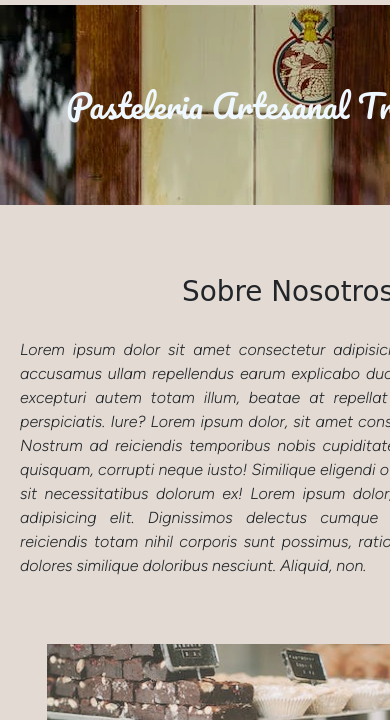
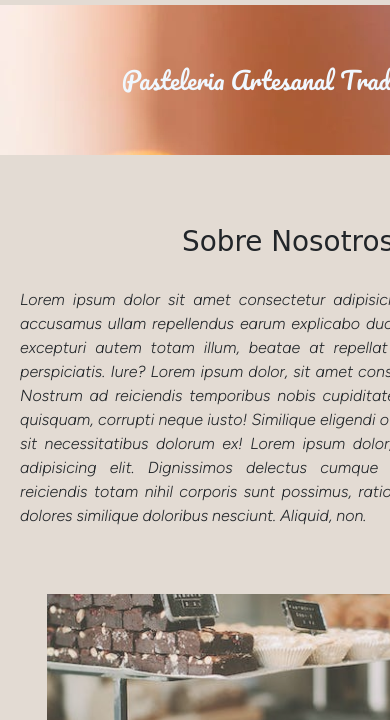
Before and after one commit to Gustavogroch/Nama-pasteleria, a website: page index.html in a window 390 px wide. Shown: the part 124-844 px from the top of the page. Drawn offline with nearby package versions, Linux system fonts and the light colour scheme; a web font is replaced by a local one.

Commit message:
correccion responsive

```diff
--- a/css/style.css
+++ b/css/style.css
@@ -476,18 +476,14 @@
 @media (max-width:576px){
 
     body{
-        background-color:#e3dbd3 ;
         display: grid;
         grid-template-areas:
-        "header"
-        "main"
-        "footer";
-        grid-template-columns: 1fr;
+        "header header"
+        "main main"
+        "footer footer";
+        grid-template-columns: 1fr 1fr;
         grid-auto-rows: minmax(100px, auto);
-
-
     }
-
 
     header{
         display: flex;
@@ -500,7 +496,6 @@
         width: 576px;
     }
     main{
-        width: 576px;
         object-fit: contain;
     }
 
@@ -513,17 +508,17 @@
     }
 
     .bannerPrincipal{
+        padding: 5px;
         width: 100%;
-        height: 200px;
+        height: 150px;
         color: aliceblue;
         font-family: 'Pacifico', cursive;;
-        font-size: xx-large;
-        background-image: url(../imagenes/chef.webp);
+        font-size:x-large;
+        background-image: url(../imagenes/fondo.webp);
         display: flex;
         align-items: center;
         justify-content: center;
         background-attachment:fixed;
-        object-fit: fill;
 
     }
     .portada__titulo p{
@@ -647,6 +642,12 @@
 
         text-align: center;
         width: 90%;
+    }
+
+    .footer__map{
+        display: flex;
+        align-items: center;
+        flex-direction: column-reverse;
     }
 }
 
@@ -774,6 +775,12 @@
 
             text-align: center;
         }
+        .footer__map{
+            display: flex;
+            align-items: center;
+            flex-direction: column-reverse;
+        }
+
 
 }
 
```
Also changed, not shown: index.html (+0 -13 lines), package.json (added, +24 -0 lines), paginas/curso.html (+3 -3 lines), paginas/servicios.html (+0 -13 lines), css/main.css (added), imagenes/curso1.jpeg (renamed from imagenes/curso2.jpeg), imagenes/curso2.webp (renamed from imagenes/curso 2.webp), scss/app.scss (added), 2 other files.
